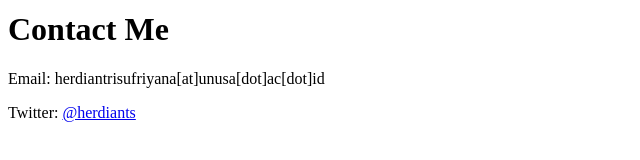
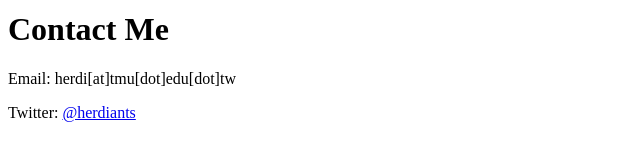
Before and after one commit to herdiantrisufriyana/herdiantrisufriyana.github.io, a plain HTML site: page index.html in a window 1280 px wide. Shown: the part 486-646 px from the top of the page, 0-640 px from the left. Drawn offline with Linux system fonts and the light colour scheme.

Commit message:
Change email address

```diff
--- a/index.html
+++ b/index.html
@@ -42,7 +42,7 @@
       </a> (choose tab "Peer Review")
     </p>
     <h1>Contact Me</h1>
-    <p>Email: herdiantrisufriyana[at]unusa[dot]ac[dot]id</p>
+    <p>Email: herdi[at]tmu[dot]edu[dot]tw</p>
     <p>Twitter:
       <a href="https://twitter.com/herdiants">
         @herdiants
```
